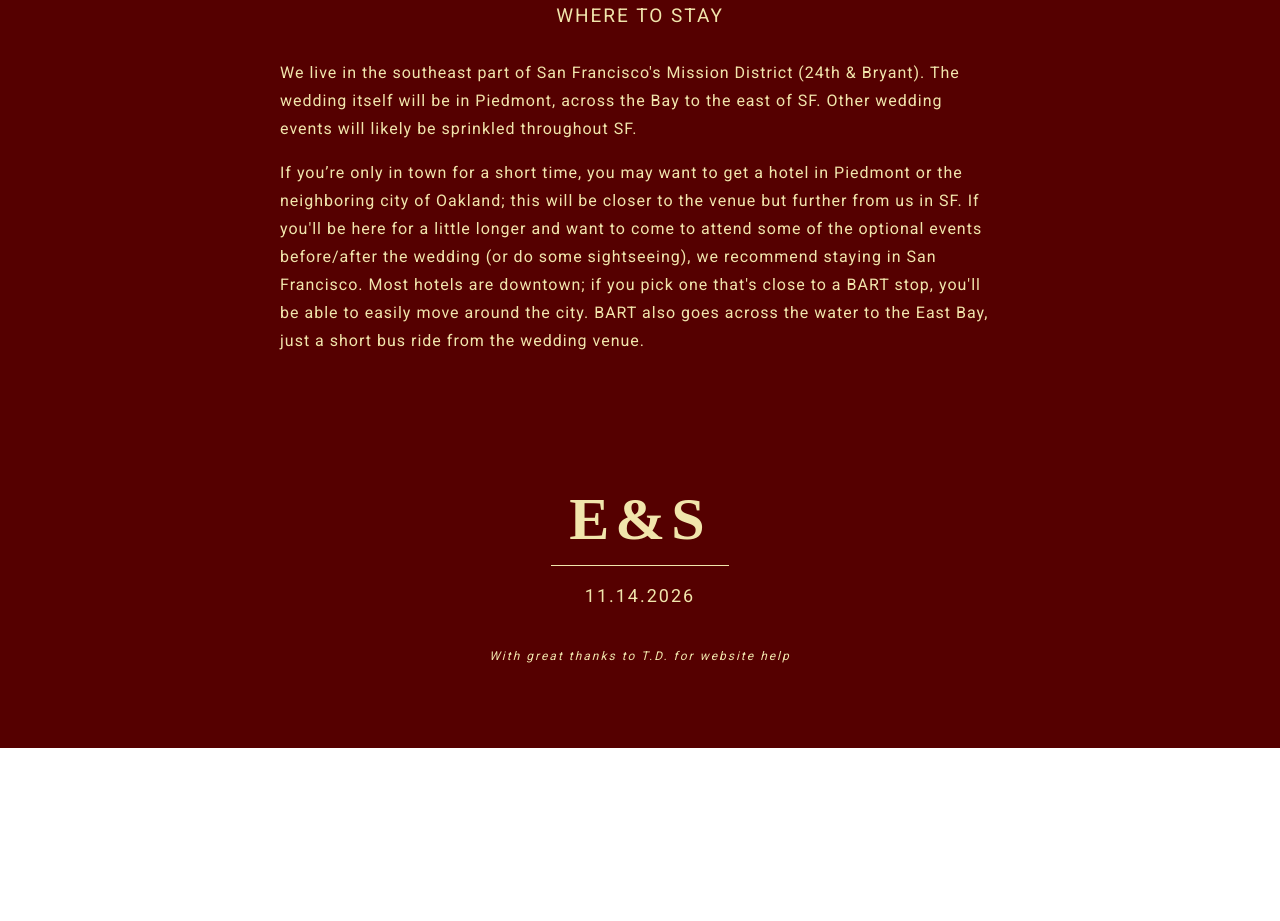
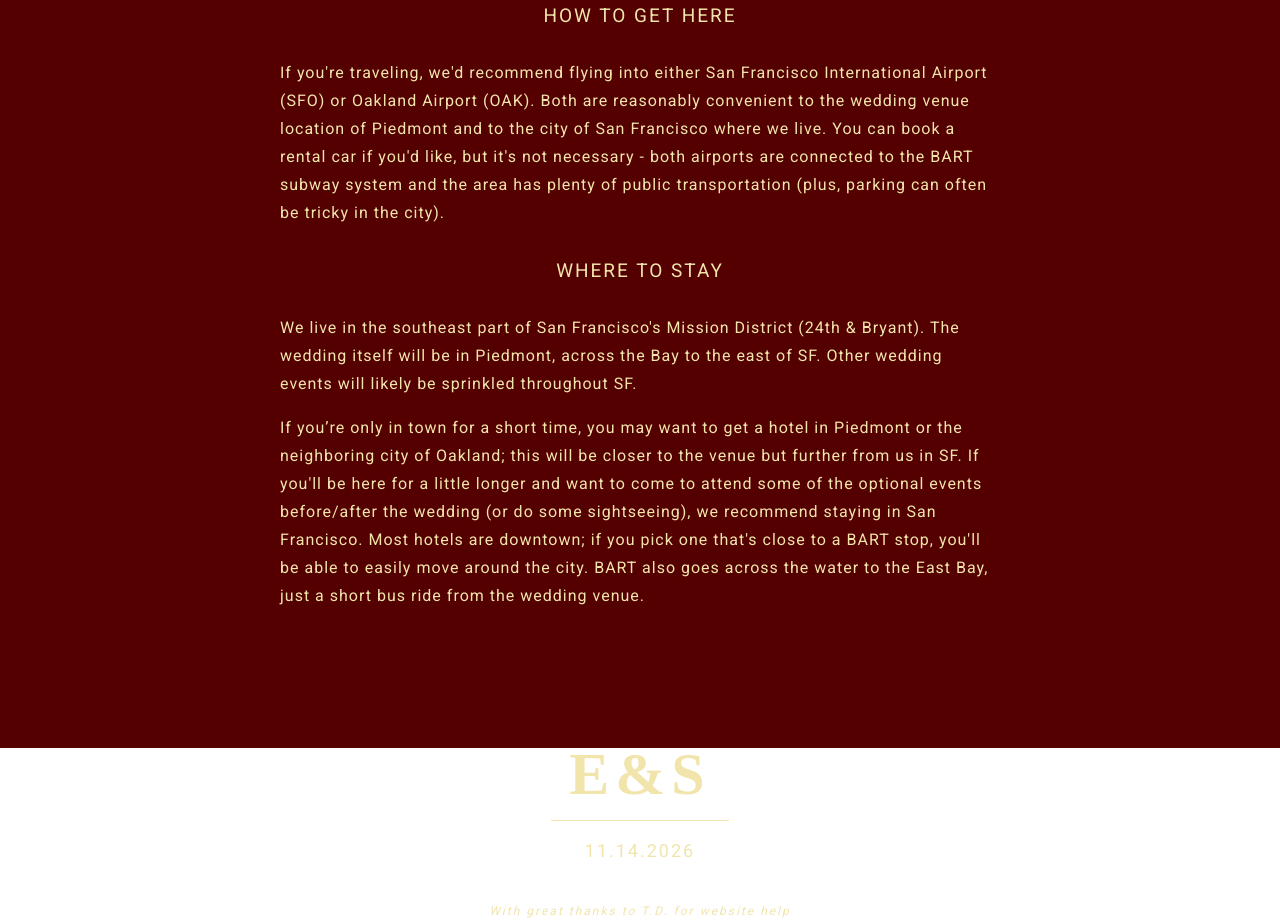
Before and after one commit to shulijones/wedding, a Jekyll site: the page built from travel.md, in a window 1280 px wide. Shown: the part 272-1193 px from the top of the page. Built offline with Jekyll 4.4.1, drawn with Linux system fonts in a browser that asks for light colours; some web fonts are replaced.

Commit message:
haha last update for real

```diff
--- a/travel.md
+++ b/travel.md
@@ -5,6 +5,10 @@ layout: main
 <div>
 <link rel="stylesheet" type="text/css" href="./assets/css/main.css"/>
     <div>
+        <h4 class="section-header">How to get here</h4>
+        <div class="section-item">
+        If you're traveling, we'd recommend flying into either San Francisco International Airport (SFO) or Oakland Airport (OAK). Both are reasonably convenient to the wedding venue location of Piedmont and to the city of San Francisco where we live. You can book a rental car if you'd like, but it's not necessary - both airports are connected to the BART subway system and the area has plenty of public transportation (plus, parking can often be tricky in the city).
+        </div>
         <h4 class="section-header">Where to stay</h4>
         <div class="section-item">
         <p>We live in the southeast part of San Francisco's Mission District (24th & Bryant). The wedding itself will be in Piedmont, across the Bay to the east of SF. Other wedding events will likely be sprinkled throughout SF.</p>
```
